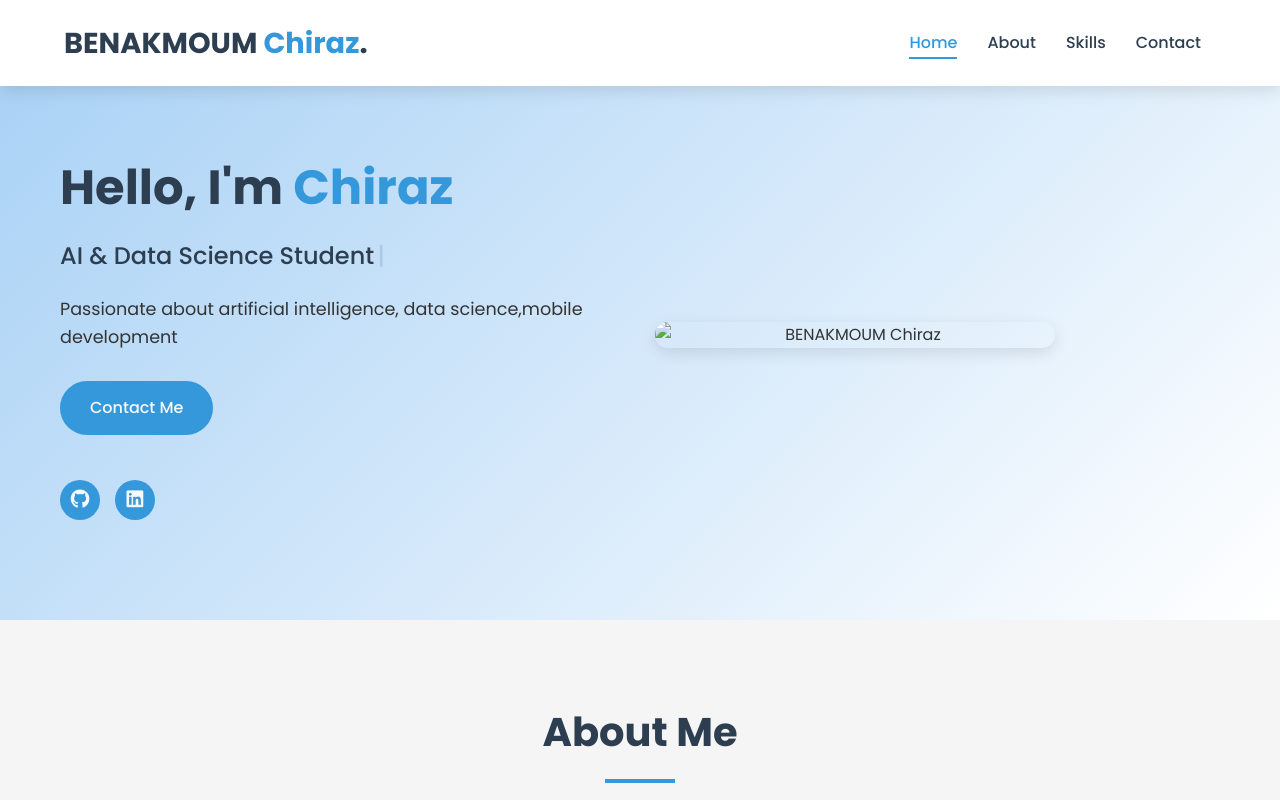
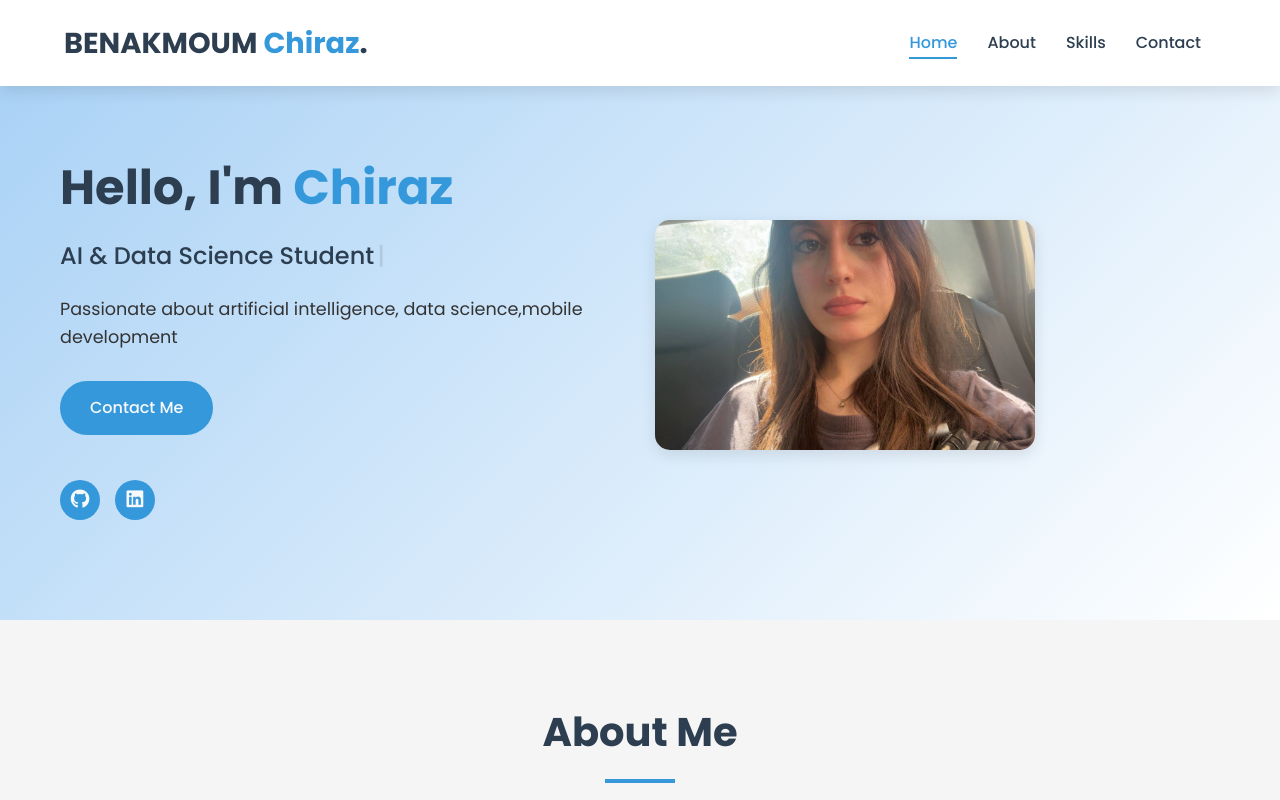
Before and after one commit to akr-sed/team-portfoloio-project, a plain HTML site: page BenakmoumChiraz/index.html in a window 1280 px wide. Shown: the top 800 px of the page. Drawn offline with nearby package versions, Linux system fonts and the light colour scheme.

Commit message:
added image and modified its dimentions

```diff
--- a/BenakmoumChiraz/index.html
+++ b/BenakmoumChiraz/index.html
@@ -61,7 +61,7 @@
           </div>
           <div class="hero-image">
             <img
-              src="./linkedinpic.jpeg"
+              src="./chi4.jpg"
               alt="BENAKMOUM Chiraz"
             />
           </div>
--- a/BenakmoumChiraz/style.css
+++ b/BenakmoumChiraz/style.css
@@ -234,8 +234,10 @@ header {
 }
 
 .hero-image img {
-    max-width: 400px;
-    border-radius: 20px;
+    width: 380px;
+    height: 230px;
+    object-fit: cover;
+    border-radius: 15px;
     box-shadow: var(--box-shadow);
 }
 
```
Also changed, not shown: BenakmoumChiraz/chi4.jpg (added).
